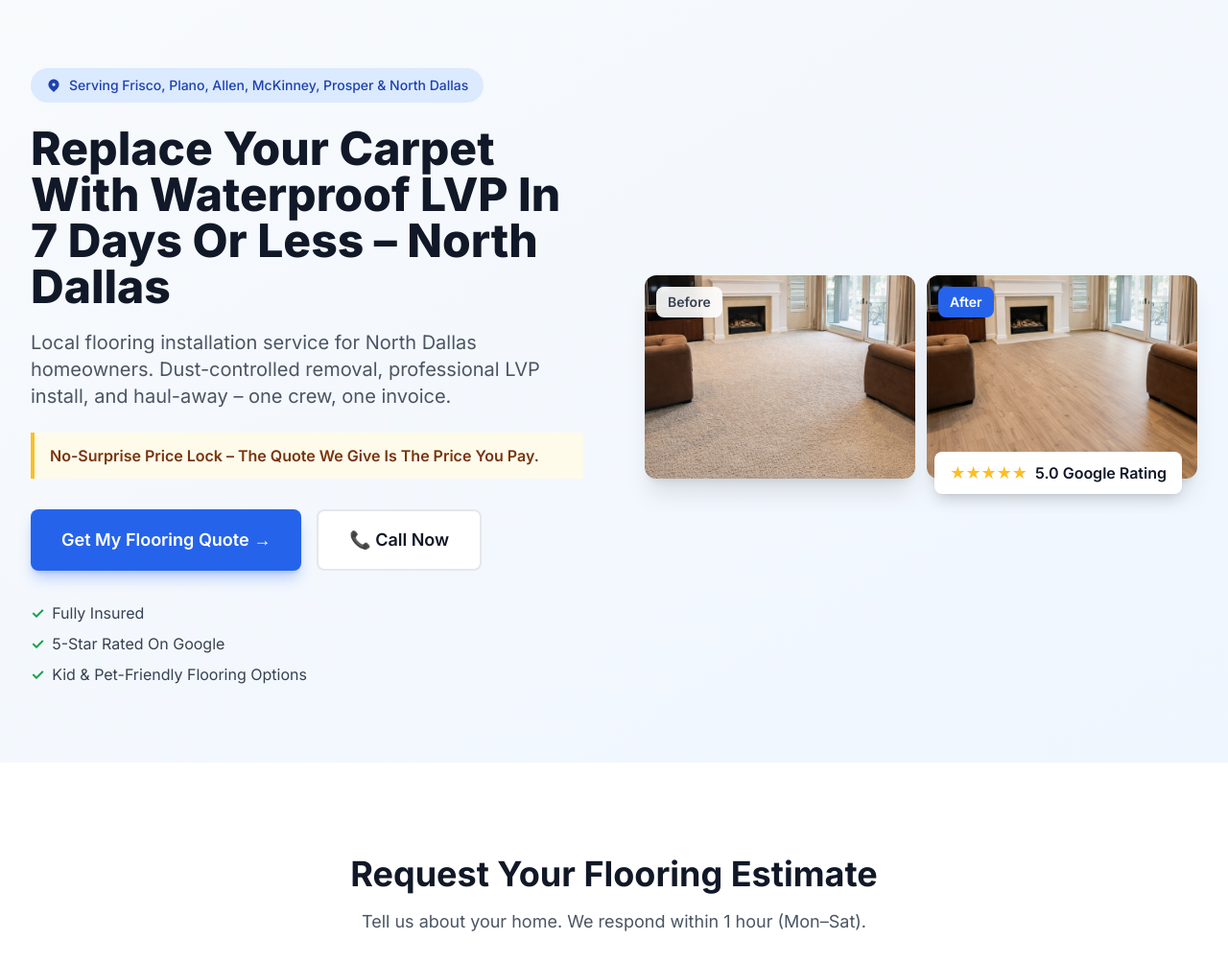
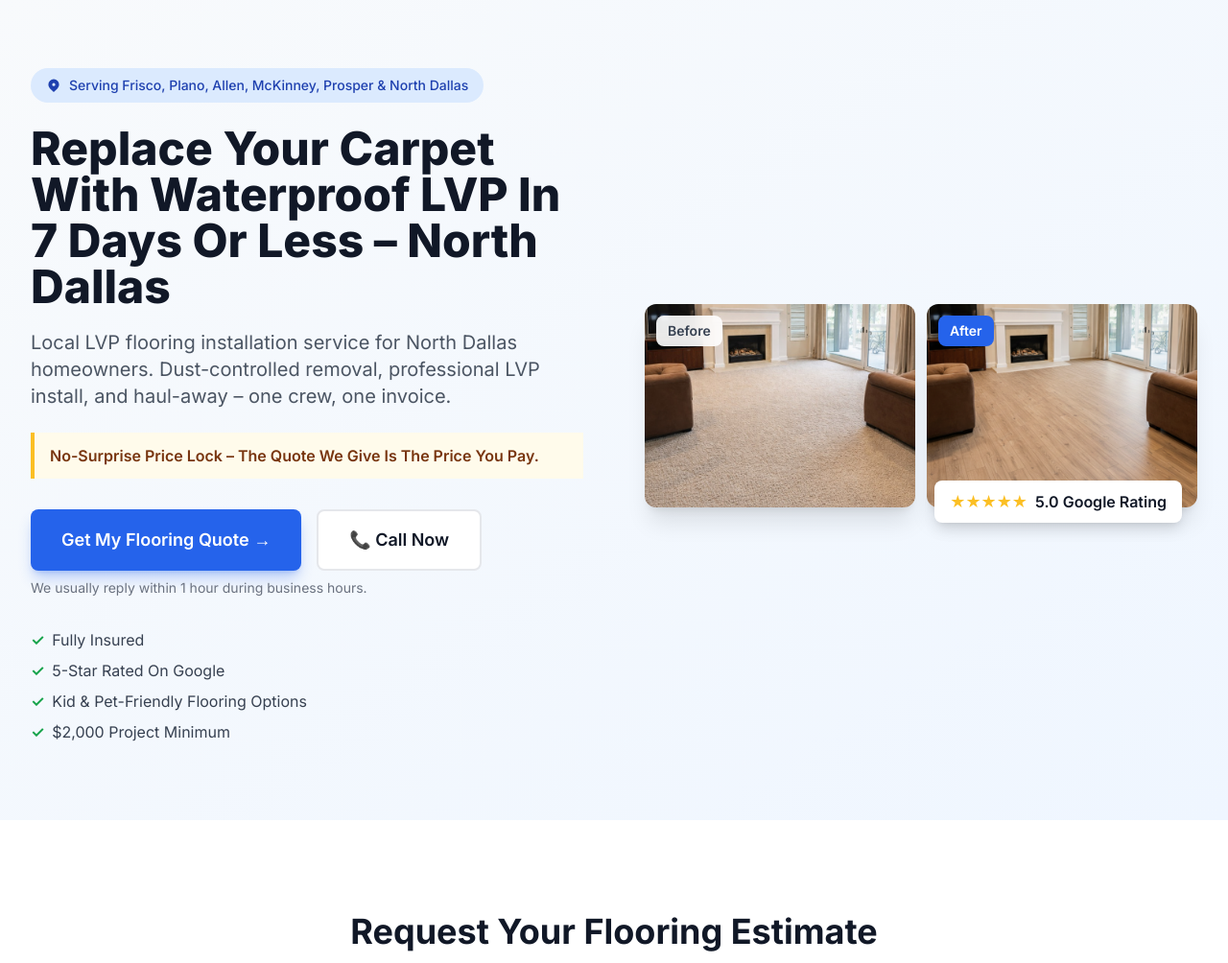
Before and after one commit to thuvo22/renovations-site, a plain HTML site: page flooring-installation-north-dallas/index.html in a window 1280 px wide. Shown: the part 66-1070 px from the top of the page at 96% size. Drawn offline with nearby package versions, Linux system fonts and the light colour scheme.

Commit message:
Add response time, k minimum bullet, LVP keyword in subhead

```diff
--- a/flooring-installation-north-dallas/index.html
+++ b/flooring-installation-north-dallas/index.html
@@ -68,7 +68,7 @@
 
                     <!-- Subheadline -->
                     <p class="text-lg sm:text-xl text-gray-600 mb-6">
-                        Local flooring installation service for North Dallas homeowners. Dust-controlled removal, professional LVP install, and haul-away – one crew, one invoice.
+                        Local LVP flooring installation service for North Dallas homeowners. Dust-controlled removal, professional LVP install, and haul-away – one crew, one invoice.
                     </p>
 
                     <!-- Risk Reversal -->
@@ -79,7 +79,7 @@
                     </div>
 
                     <!-- CTA Buttons -->
-                    <div class="flex flex-col sm:flex-row gap-4 mb-8">
+                    <div class="flex flex-col sm:flex-row gap-4 mb-2">
                         <a href="#quote-form" class="inline-flex items-center justify-center bg-blue-600 hover:bg-blue-700 text-white font-semibold px-8 py-4 rounded-lg text-lg transition-colors shadow-lg shadow-blue-600/30">
                             Get My Flooring Quote →
                         </a>
@@ -87,6 +87,7 @@
                             📞 Call Now
                         </a>
                     </div>
+                    <p class="text-sm text-gray-500 mb-8">We usually reply within 1 hour during business hours.</p>
 
                     <!-- Trust Bullets -->
                     <ul class="space-y-2 text-gray-700">
@@ -98,6 +99,9 @@
                         </li>
                         <li class="flex items-center gap-2">
                             <span class="text-green-600 font-bold">✓</span> Kid & Pet-Friendly Flooring Options
+                        </li>
+                        <li class="flex items-center gap-2">
+                            <span class="text-green-600 font-bold">✓</span> $2,000 Project Minimum
                         </li>
                     </ul>
                 </div>
```
